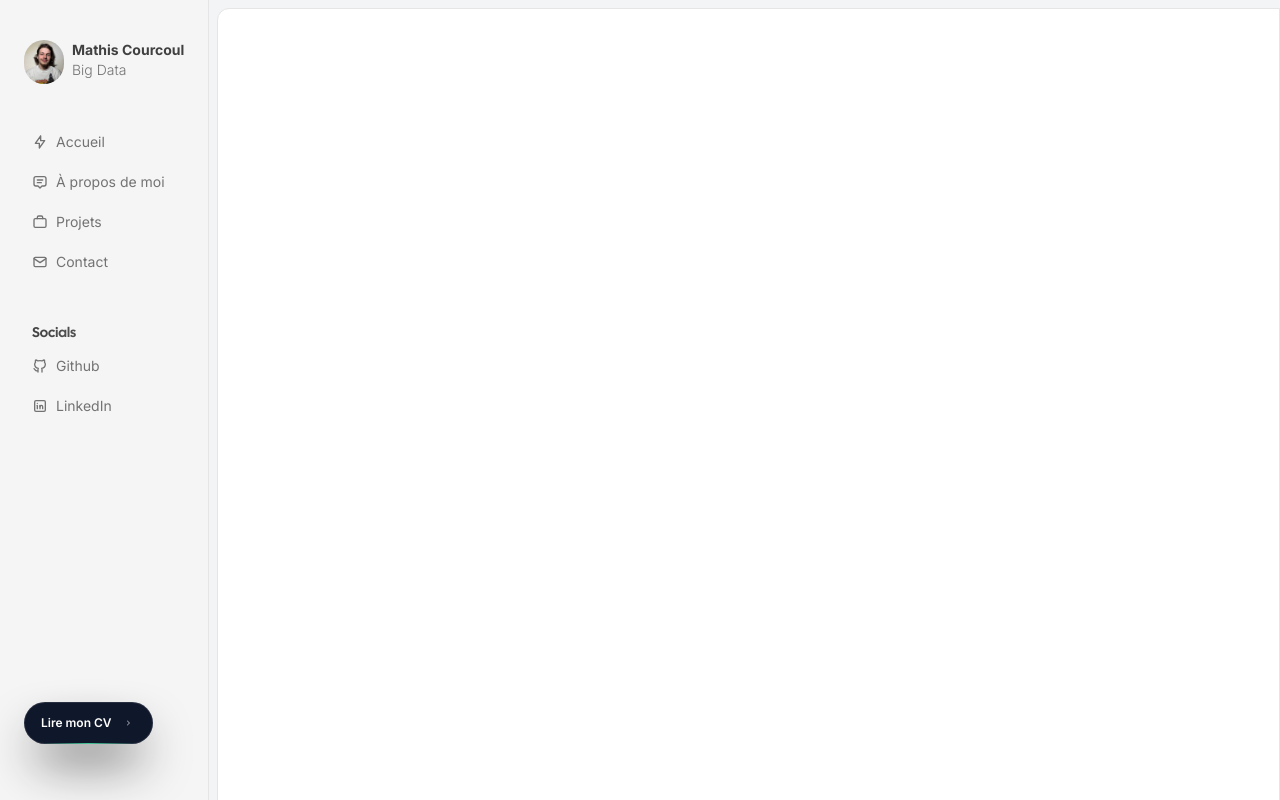
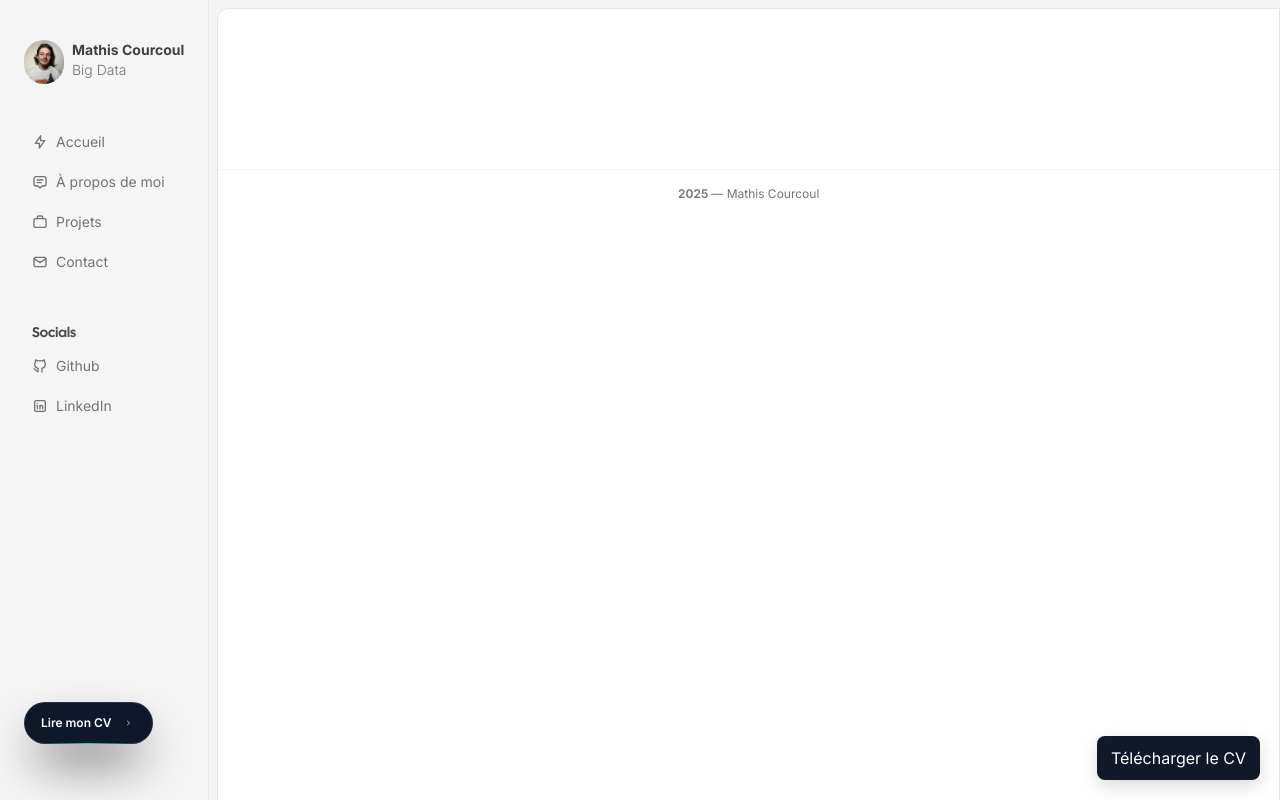
Before and after one commit to mathiscrcl/portfolio, a Next.js app: page /resume in a window 1280 px wide. Built offline with nearby package versions, Linux system fonts and the light colour scheme.

Commit message:
fix : cv display and download

```diff
--- a/src/app/resume/page.tsx
+++ b/src/app/resume/page.tsx
@@ -1,14 +1,45 @@
+// src/app/resume/page.tsx
 import { Container } from "@/components/Container";
 
-export default function Home() {
+export default function ResumePage() {
+  const pdfPath = "/CV_Mathis_Courcoul.pdf";
+
   return (
     <Container>
-      <div className="w-full h-[800px]">
+      {/* Téléchargement + affichage */}
+      <div style={{ position: "fixed", inset: 0, zIndex: 50 }}>
         <iframe
-          src="/CV_Mathis_Courcoul.pdf"
-          title="CV"
-          className="w-full h-full border-0 rounded-md"
+          src={pdfPath}
+          title="CV Mathis Courcoul"
+          style={{ width: "100%", height: "100%", border: 0 }}
         />
+      </div>
+
+      {/* Bouton flottant pour télécharger */}
+      <div style={{
+        position: "fixed",
+        right: 20,
+        bottom: 20,
+        zIndex: 60
+      }}>
+        <a
+          href={pdfPath}
+          download="CV_Mathis_Courcoul.pdf"
+          aria-label="Télécharger le CV de Mathis Courcoul"
+          style={{
+            display: "inline-block",
+            background: "#111827",
+            color: "#fff",
+            padding: "10px 14px",
+            borderRadius: 8,
+            textDecoration: "none",
+            boxShadow: "0 6px 18px rgba(0,0,0,0.15)"
+          }}
+          target="_blank" // permet aussi d'ouvrir dans un nouvel onglet
+          rel="noopener noreferrer"
+        >
+          Télécharger le CV
+        </a>
       </div>
     </Container>
   );
```
